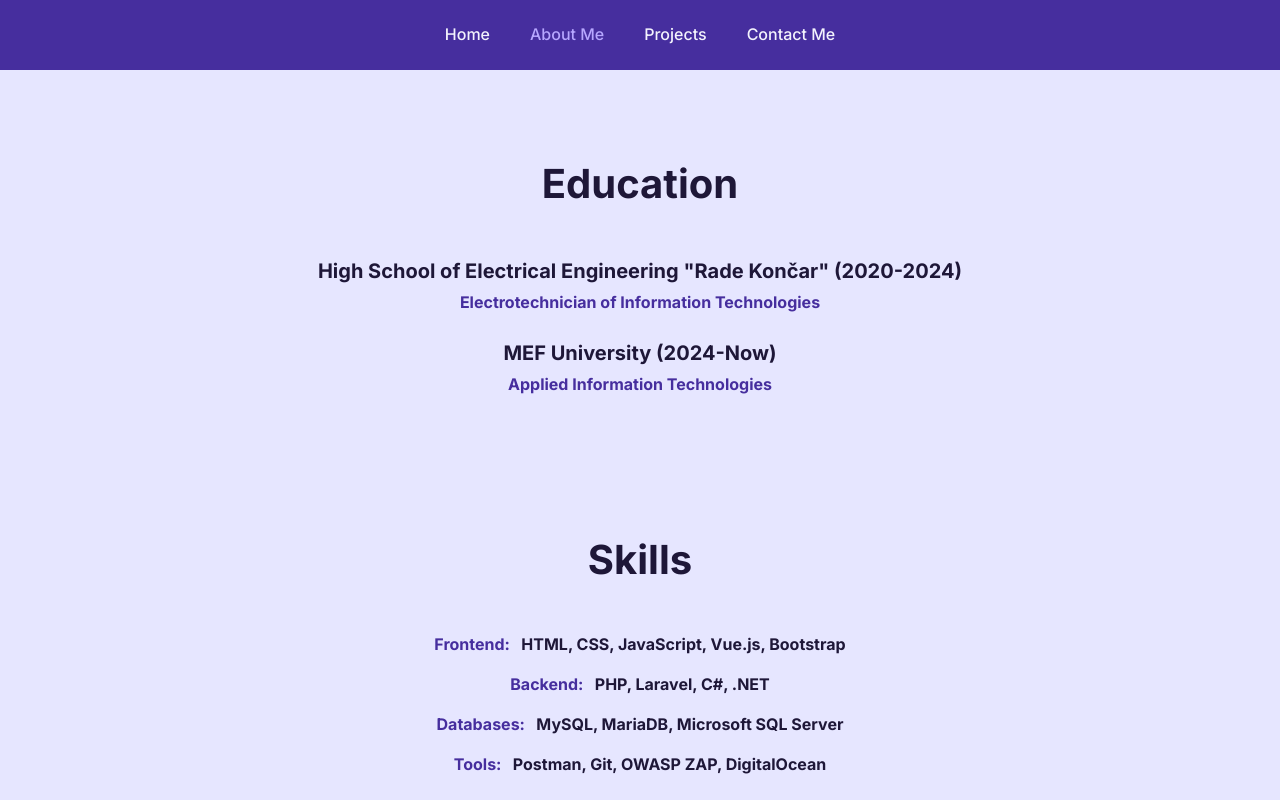
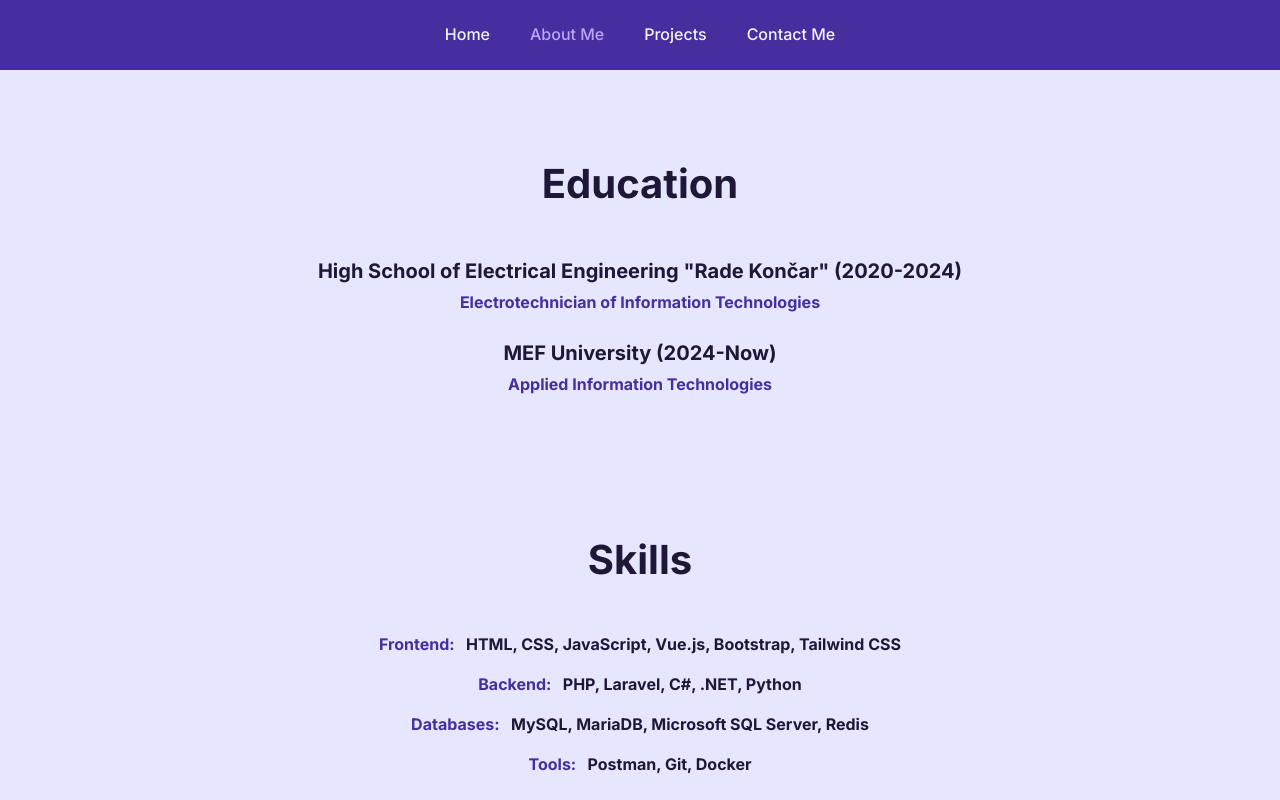
Before and after one commit to Mihajlo-Petrovic/my-portfolio, a Vue app: page /about-me in a window 1280 px wide. Shown: the top 800 px of the page. Built offline with nearby package versions, Linux system fonts and the light colour scheme.

Commit message:
Update AboutMe.vue

```diff
--- a/src/components/AboutMe.vue
+++ b/src/components/AboutMe.vue
@@ -15,10 +15,10 @@
             <section class="mb-140">
                 <h3 class="fw-bold mb-5">Skills</h3>
 
-                <p><span class="color-purple">Frontend:</span> &nbsp; HTML, CSS, JavaScript, Vue.js, Bootstrap</p>
-                <p><span class="color-purple">Backend:</span> &nbsp; PHP, Laravel, C#, .NET</p>
-                <p><span class="color-purple">Databases:</span> &nbsp; MySQL, MariaDB, Microsoft SQL Server</p>
-                <p><span class="color-purple">Tools:</span> &nbsp; Postman, Git, OWASP ZAP, DigitalOcean</p>
+                <p><span class="color-purple">Frontend:</span> &nbsp; HTML, CSS, JavaScript, Vue.js, Bootstrap, Tailwind CSS</p>
+                <p><span class="color-purple">Backend:</span> &nbsp; PHP, Laravel, C#, .NET, Python</p>
+                <p><span class="color-purple">Databases:</span> &nbsp; MySQL, MariaDB, Microsoft SQL Server, Redis</p>
+                <p><span class="color-purple">Tools:</span> &nbsp; Postman, Git, Docker</p>
             </section>
 
             <section class="mb-140">
```
